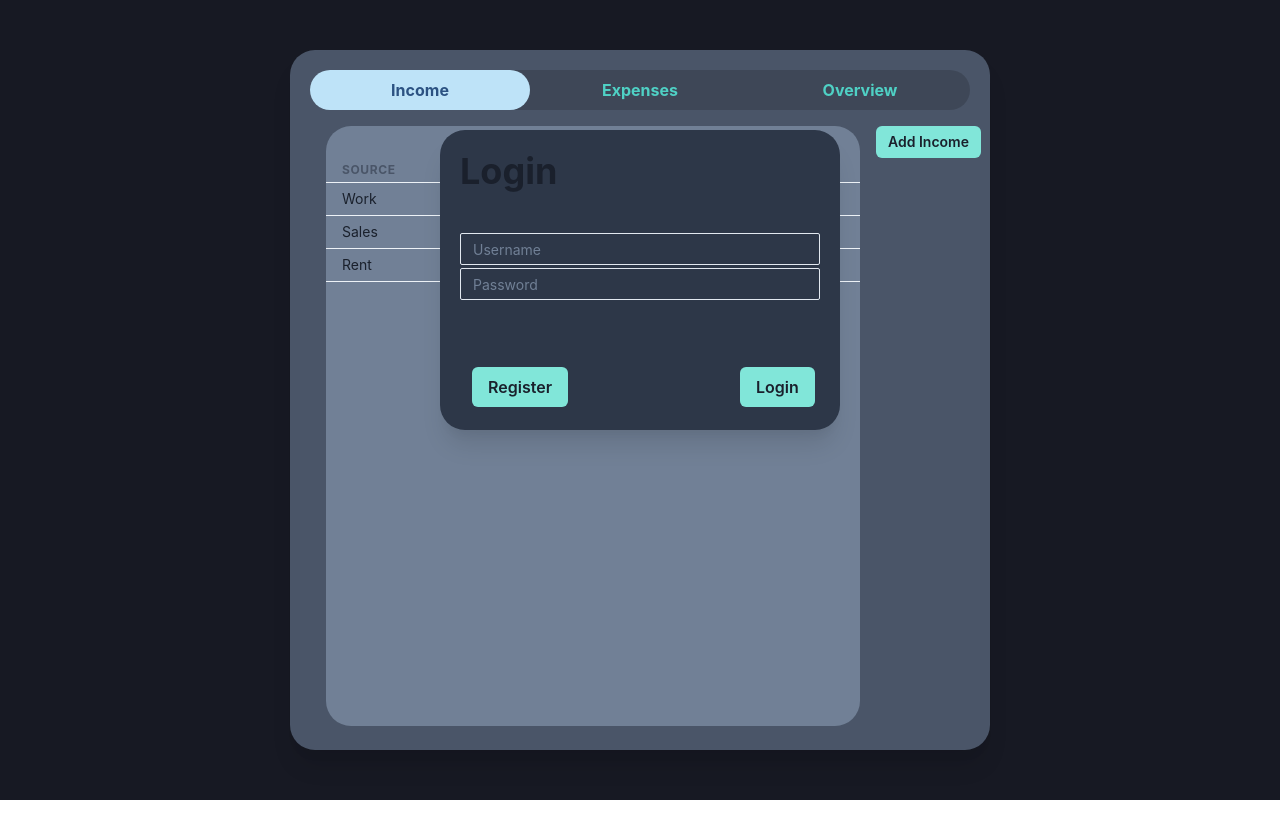
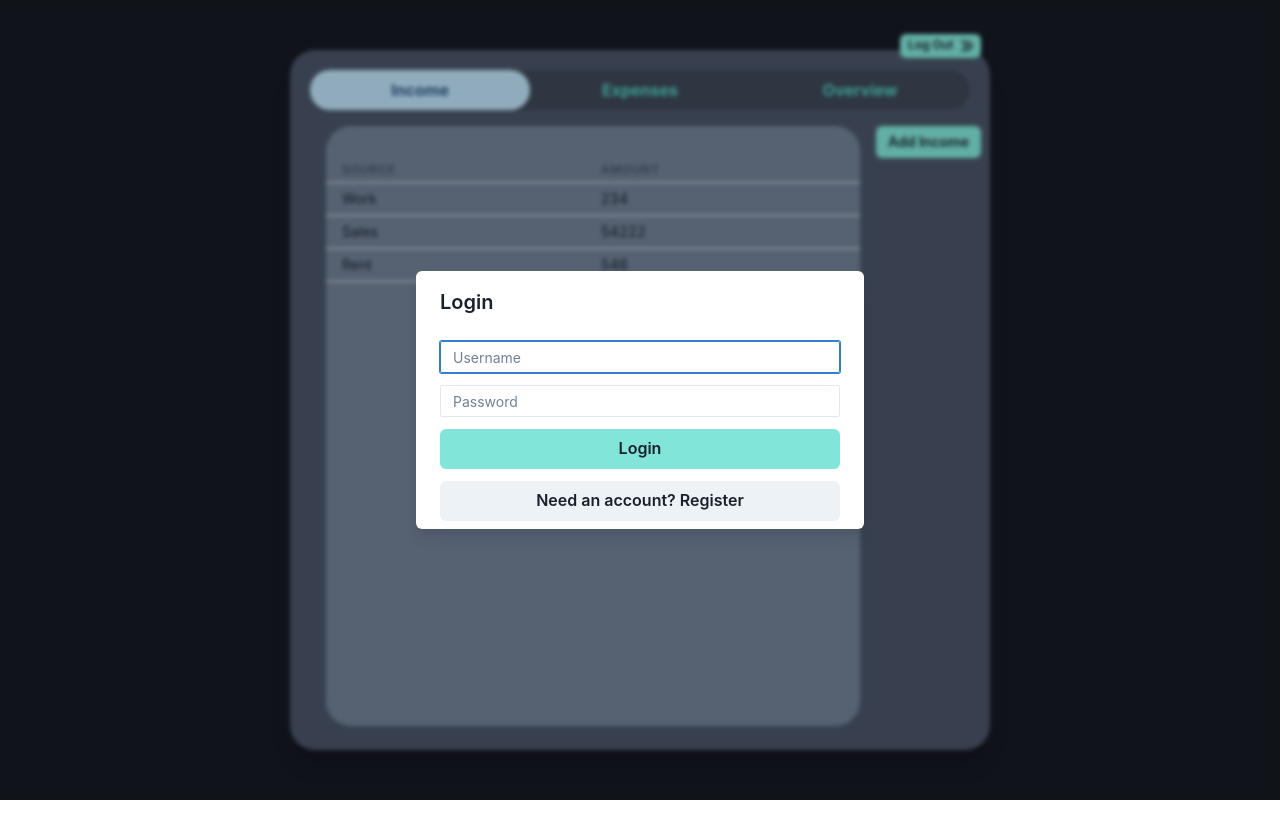
Before and after one commit to TalvenlapsiDot/BudjettiApp, a React (Vite) app in the folder BudgetApp/reactapp/: page / in a window 1280 px wide. Shown: the top 838 px of the page. After the commit the page ends 808 px from the top, so only its background shows below. Built offline with nearby package versions, Linux system fonts and the light colour scheme.

Commit message:
Everything is cleaner now ngl

```diff
--- a/BudgetApp/reactapp/src/App.jsx
+++ b/BudgetApp/reactapp/src/App.jsx
@@ -1,15 +1,47 @@
-import {Box, Button, Container, Flex, Divider, Tabs, TabList, TabPanels, Tab, TabPanel} from '@chakra-ui/react'
-import { useState } from 'react';
+import {Box, Button, Flex, Tabs, TabList, TabPanels, Tab, TabPanel, useToast} from '@chakra-ui/react'
+import { useCallback, useState } from 'react';
 /* Remember to import useState you dingus I know you'll forget it in future TALVI.
 So when you come to debug it THIS IS WHY IT DOESN'T WORK. */
-import './styles.css'
-import Login from './components/Login';
+import {ArrowRightIcon} from '@chakra-ui/icons'
+
+import Auth from './components/Auth';
 import Income from './components/Income';
 
+import './styles.css'
 
 const App = () => {
+    const toast = useToast();
     /* React usestate hook to change the status of login or whatever when it's called also translate to Finnish someday*/
     const [authenticated, setAuthenticated] = useState(false);
+
+    const handleRegistration = () => {
+      // do registration thing in API!
+      toast({
+          title: 'Registering.',
+          description: 'Registering user',
+          status: 'success',
+          duration: 2000,
+          isClosable: true,
+      })
+    }
+
+    const handleSubmit = useCallback((userName, passWord) => {
+      //Turn this into promise-based later
+      // https://chakra-ui.com/docs/components/toast
+      toast({
+          title: 'Logged in.',
+          description: 'Logging in',
+          status: 'success',
+          duration: 2000,
+          isClosable: true,
+      })
+
+      if ( passWord !== '1234' || userName !== 'Talvi') {
+        setAuthenticated(false)
+      } else {
+        setAuthenticated(true)
+      }
+    }, [toast]);
 
     return (
         /* Insert here about why the Flex works, tldr direction gives vertical/horizontal
@@ -40,14 +72,22 @@ const App = () => {
                 <Income />
               </TabPanel>
               <TabPanel>
-              <Income />
+                <Income />
               </TabPanel>
               <TabPanel>
-              <Income />
+                <Income />
               </TabPanel>
             </TabPanels>
           </Tabs>
-          <Login/>
+          <Auth open={!authenticated} onLogin={handleSubmit} onRegister={handleRegistration} />
+          <Button
+                variant='ghost'
+                backgroundColor='teal.200'
+                size='xs'
+                top='-750'
+                left='590'
+                rightIcon={<ArrowRightIcon />}
+                onClick={() => setAuthenticated(false)}> Log Out</Button>
             </Box>
         </Flex>
     );
--- /dev/null
+++ b/BudgetApp/reactapp/src/components/Auth.jsx
@@ -0,0 +1,46 @@
+import { useState } from 'react';
+import {
+  Button,
+  Modal,
+  ModalOverlay,
+  ModalContent,
+  ModalHeader,
+  ModalBody,
+  VStack,
+} from '@chakra-ui/react'
+
+import Login from './Login'
+import Register from './Register'
+
+const Auth = ({ open, onLogin, onRegister }) => {
+  const [registering, setRegistering] = useState(false)
+
+  return (
+    <Modal
+      isOpen={open}
+      isCentered
+      p="5"
+      borderRadius="25"
+      boxShadow="xl"
+      zIndex="1"
+    >
+      <ModalOverlay bg='blackAlpha.400' backdropFilter='blur(2px)' />
+      <ModalContent>
+        <ModalHeader>{registering ? 'Register' : 'Login'}</ModalHeader>
+
+        <ModalBody>
+          <VStack gap={3}>
+            {/*Checks the state of Registering, if true shows Register, otherwise shows Login */}
+            {registering ? <Register onRegister={onRegister} /> : <Login onLogin={onLogin} />}
+
+            <Button width="100%" onClick={() => setRegistering(!registering)}>
+              {registering ? 'Have an account? Login' : 'Need an account? Register'}
+            </Button>
+          </VStack>
+        </ModalBody>
+      </ModalContent>
+    </Modal>
+  )
+}
+
+export default Auth
--- a/BudgetApp/reactapp/src/components/Login.jsx
+++ b/BudgetApp/reactapp/src/components/Login.jsx
@@ -1,71 +1,31 @@
 import { useState, useCallback } from 'react'
-import {Box, Button, Flex, Input, Heading} from '@chakra-ui/react'
-import {ArrowRightIcon} from '@chakra-ui/icons'
-import Register from './Register';
+import {Button, Input} from '@chakra-ui/react'
 
-const Login = () => {
-  const [ login, logUserIn ] = useState(false);
+const Login = ({onLogin}) => {
   const [ userName, setUserName] = useState('');
   const [ passWord, setUserPassword] = useState('');
 
-  const handleSubmit = useCallback(() => {
-    if ( passWord === 1234 && userName === 'Talvi') {
-        logUserIn(false)
-    } else {
-        logUserIn(true)
-    }
-  }, [passWord , userName]);
-
   return (
-    <Flex direction='column' justifyContent='center' align='center' height='60%' >
-        { !login &&
-            <Box
-                pos='relative'
-                bottom='700'
-                w="400px"
-                h="300px"
-                bg="gray.700"
-                p="5"
-                borderRadius="25"
-                boxShadow="xl"
-                maxWidth="700px"
-                zIndex="1"
-            >
-                <Heading>Login</Heading>
-            < Input
+    <>
+        <Input
             width="100%"
-                top='10'
             size='sm'
             placeholder='Username'
             value={userName}
-                onChange={(e) => setUserName(e.target.value)}/>
-            < Input
+            onChange={(e) => setUserName(e.target.value)} />
+        <Input
             width="100%"
-                top='43'
             size='sm'
             placeholder='Password'
             value={passWord}
-                onChange={(b) => setUserPassword(b.target.value)}/>
-            <Button
-                top='110'
-                right='-280'
+            onChange={(b) => setUserPassword(b.target.value)} /><Button
+            width="100%"
             variant='ghost'
             backgroundColor='teal.200'
-                onClick={handleSubmit}> Login </Button>
-            <Register/>
-            </Box>
-            }
-        { login &&
-            <Button
-                variant='ghost'
-                backgroundColor='teal.200'
-                size='xs'
-                left='300'
-                bottom='930'
-                rightIcon={<ArrowRightIcon />}
-                onClick={() => logUserIn(false)}> Log Out</Button>
-        }
-    </Flex>
+            onClick={() => onLogin(userName, passWord)}>
+            Login
+        </Button>
+    </>
   )
 }
 
--- a/BudgetApp/reactapp/src/components/Register.jsx
+++ b/BudgetApp/reactapp/src/components/Register.jsx
@@ -1,51 +1,24 @@
 import { useState, useCallback } from 'react'
-import { Button, Flex, Input, Modal, ModalOverlay, ModalContent, ModalHeader, ModalBody, ModalCloseButton, useToast, useDisclosure} from '@chakra-ui/react'
+import { Button, Input, useToast} from '@chakra-ui/react'
 
 const Register = () => {
-  const {isOpen, onOpen, onClose} = useDisclosure();
-  const toast = useToast();
+    const toast = useToast();
 
-  return (
-    <Flex direction='column' justifyContent='center' align='center' height='60%'>
-            <Button
-            top='3'
-            right='120'
-            variant='ghost'
-            backgroundColor='teal.200'
-            onClick={onOpen}
-            > Register </Button>
-
-            <Modal
-                isOpen={isOpen} onClose={onClose} isCentered
-                p="5"
-                borderRadius="25"
-                boxShadow="xl"
-                zIndex="1"
-            >
-            <ModalOverlay
-            bg='blackAlpha.400'
-            backdropFilter='blur(2px)'/>
-            <ModalContent>
-                <ModalHeader>Register</ModalHeader>
-                <ModalCloseButton/>
-                <ModalBody>
-            < Input
+    return (
+        <>
+            <Input
                 width="100%"
-                top='5'
                 size='sm'
-                placeholder='Username'/>
-            < Input
+                placeholder='Username' /><Input
                 width="100%"
-                top='21'
                 size='sm'
-                placeholder='Password'/>
-            </ModalBody>
-            <Button
-                top='30px'
+                placeholder='Password' /><Button
                 variant='ghost'
+                width="100%"
                 backgroundColor='teal.200'
                 //Turn this into promise-based later
                 // https://chakra-ui.com/docs/components/toast
+                // Make it send info to database
                 onClick={() => toast({
                     title: 'Account Created.',
                     description: 'We have created your account successfully',
@@ -53,11 +26,11 @@ const Register = () => {
                     duration: 2000,
                     isClosable: true,
                 })}
-                > Register </Button>
-                </ModalContent>
-            </Modal>
-    </Flex>
-  )
+            >
+                Register
+            </Button>
+        </>
+    )
 }
 
 export default Register;
```
Lines whose indentation alone changed are shown as unchanged.
